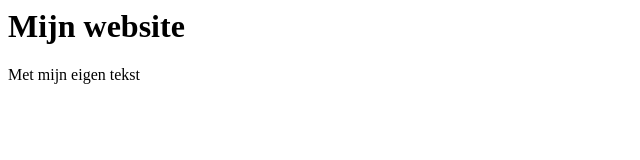
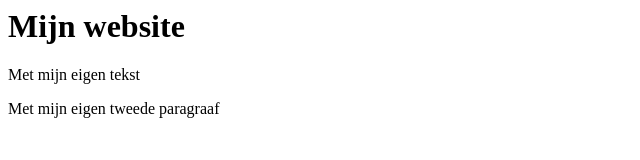
Before and after one commit to lgg-maartens/simple-html, a plain HTML site: page index.html in a window 1280 px wide. Shown: the whole page, without its empty margins (0-640 px from the left). Drawn offline with Linux system fonts and the light colour scheme.

Commit message:
Paragraaf toegevoegd

```diff
--- a/index.html
+++ b/index.html
@@ -4,5 +4,6 @@
 	<body>
 		<h1>Mijn website</h1>
 		<p>Met mijn eigen tekst</p>
+		<p>Met mijn eigen tweede paragraaf</p>
 	</body>
 </html>
```
